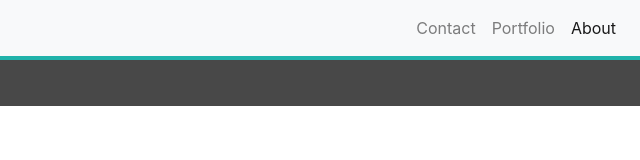
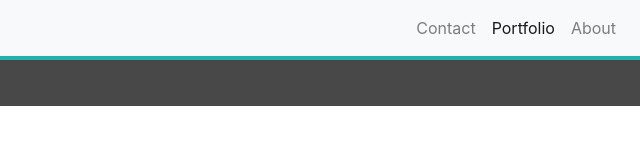
Before and after one commit to shelbyandersen/responsive-portfolio, a plain HTML site: page portfolio.html in a window 1280 px wide. Shown: the full height of the page, 640-1280 px from the left. Drawn offline with nearby package versions, Linux system fonts and the light colour scheme.

Commit message:
started portfolio page [WIP] git status

```diff
--- a/portfolio.html
+++ b/portfolio.html
@@ -55,17 +55,20 @@
           <li class="nav-item">
             <a class="nav-link" href="contact.html">Contact</a>
           </li>
+          <li class="nav-item active">
+            <a class="nav-link" href="portfolio.html"
+              >Portfolio<span class="sr-only">(current)</span></a
+            >
+          </li>
           <li class="nav-item">
-            <a class="nav-link" href="portfolio.html">Portfolio</a>
-          </li>
-          <li class="nav-item active">
-            <a class="nav-link" href="index.html"
-              >About<span class="sr-only">(current)</span></a
-            >
+            <a class="nav-link" href="index.html">About</a>
           </li>
         </ul>
       </div>
     </nav>
+
+    <!--portfolio section-->
+    <section class="container-fluid"></section>
 
     <!--footer section-->
     <footer>
```
Also changed, not shown: contact.html (+4 -6 lines).
